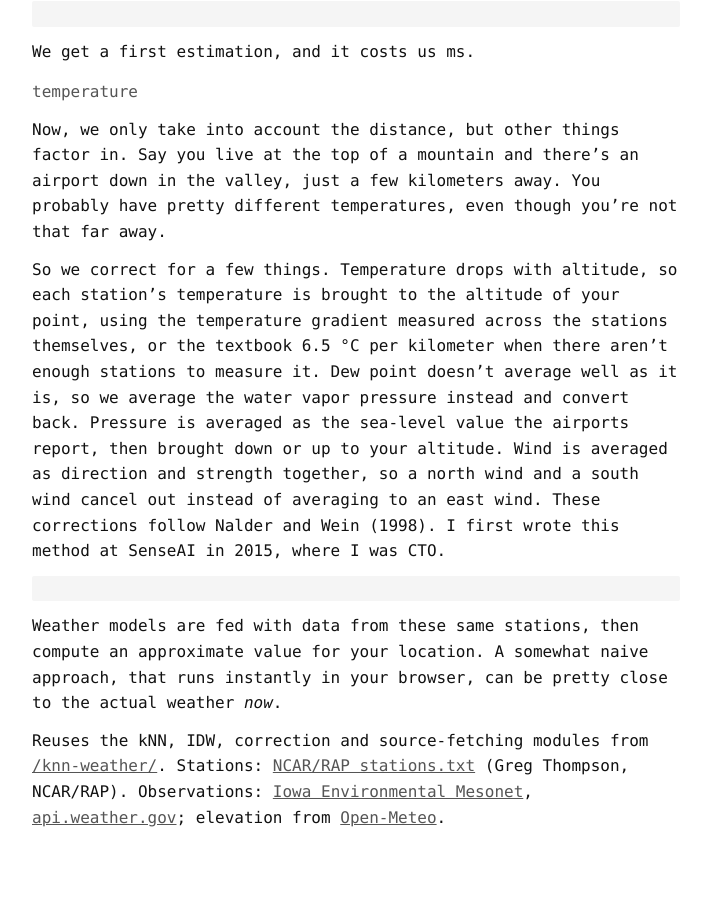
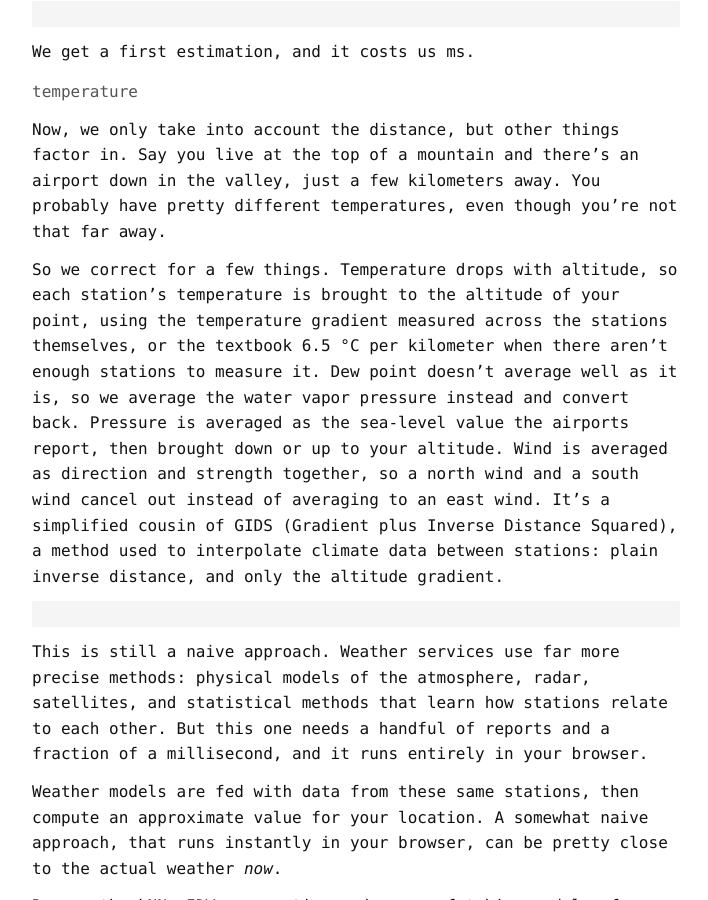
Before and after one commit to idle-intelligence/trucs.ai, a Jekyll site: the page built from blog/browser-weather.md, in a window 1280 px wide and 900 px high, scrolled down 1577 px. Shown: the whole window, without its empty margins (284-992 px from the left). Built offline with Jekyll 4.4.1, drawn with Linux system fonts in a browser that asks for light colours; before the commit the page ends 2451 px from its top, so only the background shows below that.

Commit message:
browser-weather: rewrite corrections closer, add a naive-approach caveat paragraph

```diff
--- a/blog/browser-weather.md
+++ b/blog/browser-weather.md
@@ -61,11 +61,13 @@ We get a first estimation, and it costs us <span id="bw-first-ms"></span> ms.
 
 Now, we only take into account the distance, but other things factor in. Say you live at the top of a mountain and there's an airport down in the valley, just a few kilometers away. You probably have pretty different temperatures, even though you're not that far away.
 
-So we correct for a few things. Temperature drops with altitude, so each station's temperature is brought to the altitude of your point, using the temperature gradient measured across the stations themselves, or the textbook 6.5 °C per kilometer when there aren't enough stations to measure it. Dew point doesn't average well as it is, so we average the water vapor pressure instead and convert back. Pressure is averaged as the sea-level value the airports report, then brought down or up to your altitude. Wind is averaged as direction and strength together, so a north wind and a south wind cancel out instead of averaging to an east wind. These corrections follow Nalder and Wein (1998). I first wrote this method at SenseAI in 2015, where I was CTO.
+So we correct for a few things. Temperature drops with altitude, so each station's temperature is brought to the altitude of your point, using the temperature gradient measured across the stations themselves, or the textbook 6.5 °C per kilometer when there aren't enough stations to measure it. Dew point doesn't average well as it is, so we average the water vapor pressure instead and convert back. Pressure is averaged as the sea-level value the airports report, then brought down or up to your altitude. Wind is averaged as direction and strength together, so a north wind and a south wind cancel out instead of averaging to an east wind. It's a simplified cousin of GIDS (Gradient plus Inverse Distance Squared), a method used to interpolate climate data between stations: plain inverse distance, and only the altitude gradient.
 
 <pre id="bw-final-eq" class="bw-equation"></pre>
 
 <div id="bw-output-panel"></div>
+
+This is still a naive approach. Weather services use far more precise methods: physical models of the atmosphere, radar, satellites, and statistical methods that learn how stations relate to each other. But this one needs a handful of reports and a fraction of a millisecond, and it runs entirely in your browser.
 
 Weather models are fed with data from these same stations, then compute an approximate value for your location. A somewhat naive approach, that runs instantly in your browser, can be pretty close to the actual weather _now_.
 
```
